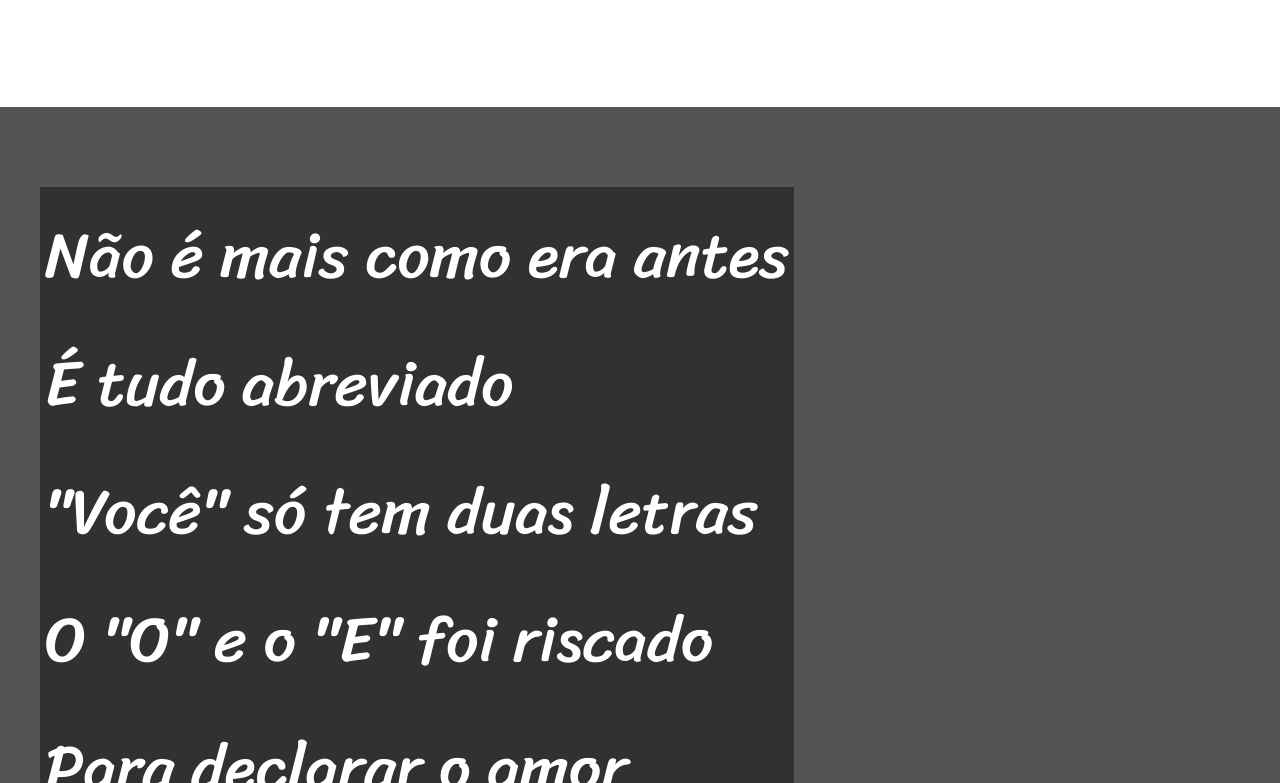
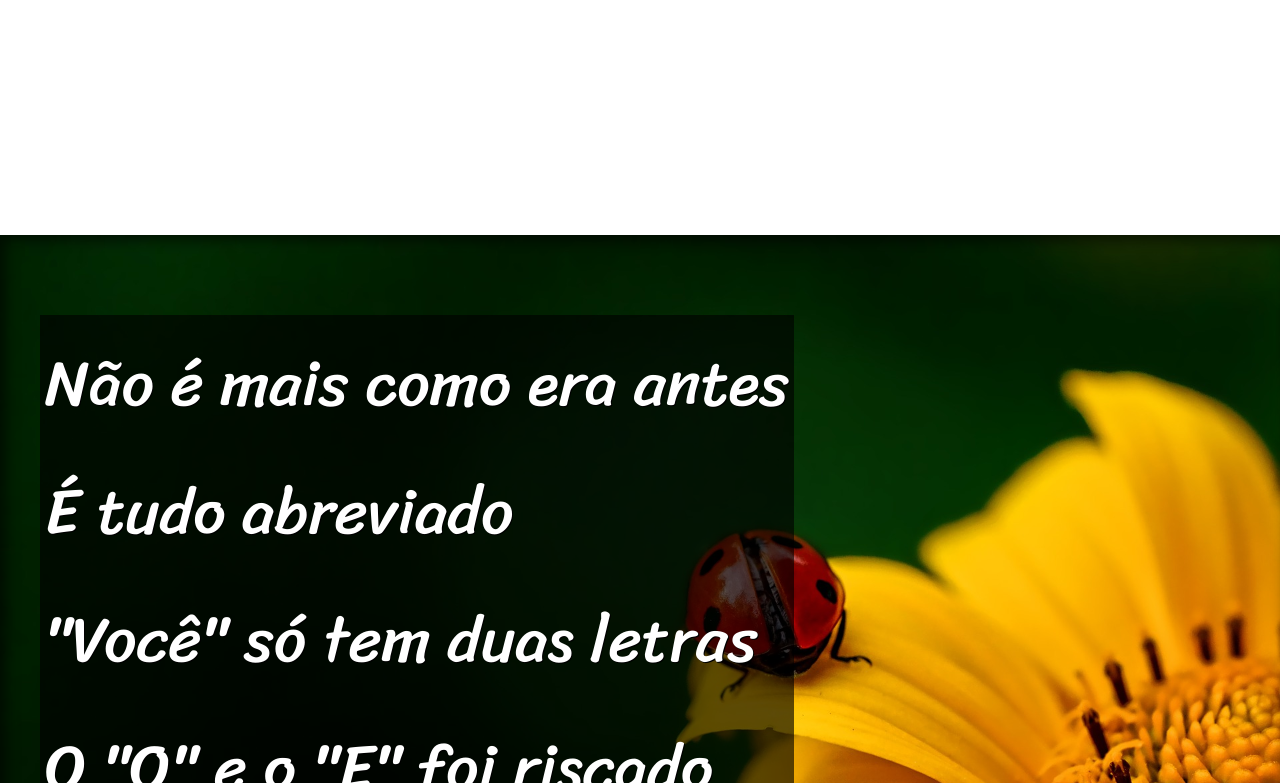
Before and after one commit to IFlipperdev/html-css, a plain HTML site: page modulo 2/resolucaocordel/index.html in a window 1280 px wide. Shown: the part 1217-2000 px from the top of the page. Drawn offline with Linux system fonts and the light colour scheme.

Commit message:
atualização

```diff
--- a/modulo 2/resolucaocordel/estilos/style.css
+++ b/modulo 2/resolucaocordel/estilos/style.css
@@ -44,7 +44,9 @@ header a:hover, footer a:hover{
     text-decoration: underline;
 }
 section.imagem p{
-    background-color: rgba(0, 0, 0, 0.425);
+    background-color: rgba(0, 0, 0, 0.637);
+    text-shadow: 1px 1px 0px black;
+
 }
 section{
     font-family: var(--fonte3);
@@ -52,18 +54,36 @@ section{
     line-height: 2em;
     padding-left: 5vh;
     font-size: 5vw;
+
+}
+section > p{
+    padding-bottom: 2em;
+}
+section#img01{
+    background-image: url(../imagens/background001.jpg);
+    background-attachment: fixed;
+    background-position: right center;
+}
+section#img02{
+    background-image: url(../imagens/background002.jpg);
+    background-repeat: no-repeat;
+    background-attachment: fixed;
 }
 section.normal{
     background-color: white;
     color: black;
+
 }
 section.imagem{
     background-color: rgba(0, 0, 0, 0.671);
     color: white;
+    box-shadow: inset 6px 6px 13px rgba(0, 0, 0, 0.582);
+    background-size: cover;
 }
 section.imagem > p{
     padding: 5px;
     display: inline-block;
+
 }
 footer{
     padding: 10px;
--- a/modulo 2/resolucaocordel/index.html
+++ b/modulo 2/resolucaocordel/index.html
@@ -25,7 +25,7 @@
         </p>
     </section>
 
-    <section class="imagem">
+    <section class="imagem" id="img01">
         <p>
             Não é mais como era antes <br>
             É tudo abreviado <br>
@@ -62,7 +62,7 @@
 
     </section>
 
-    <section class="imagem">
+    <section class="imagem" id="img02">
         <p>
             Tenho saudade das cartas <br>
             Escritas com a própria mão <br>
```
